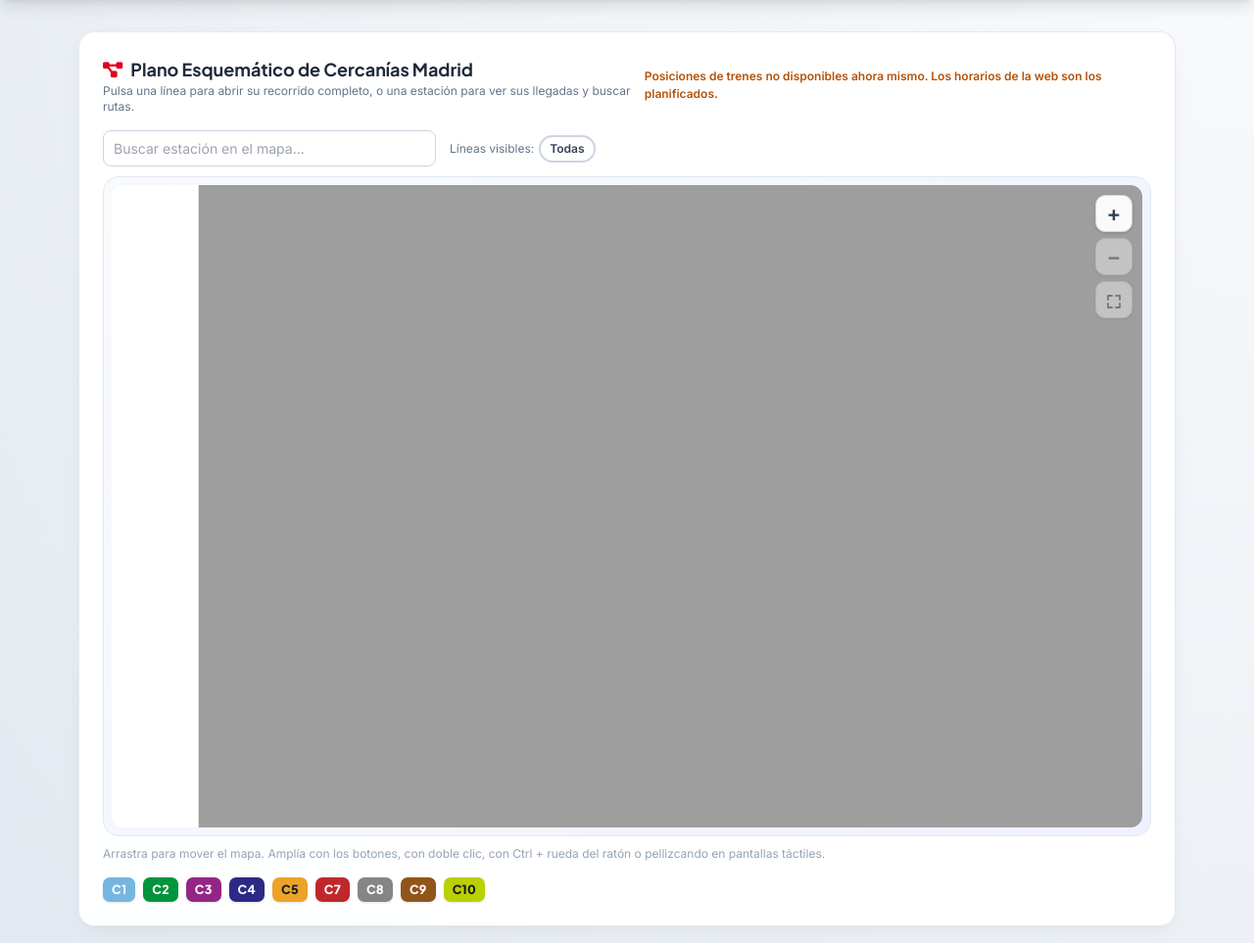
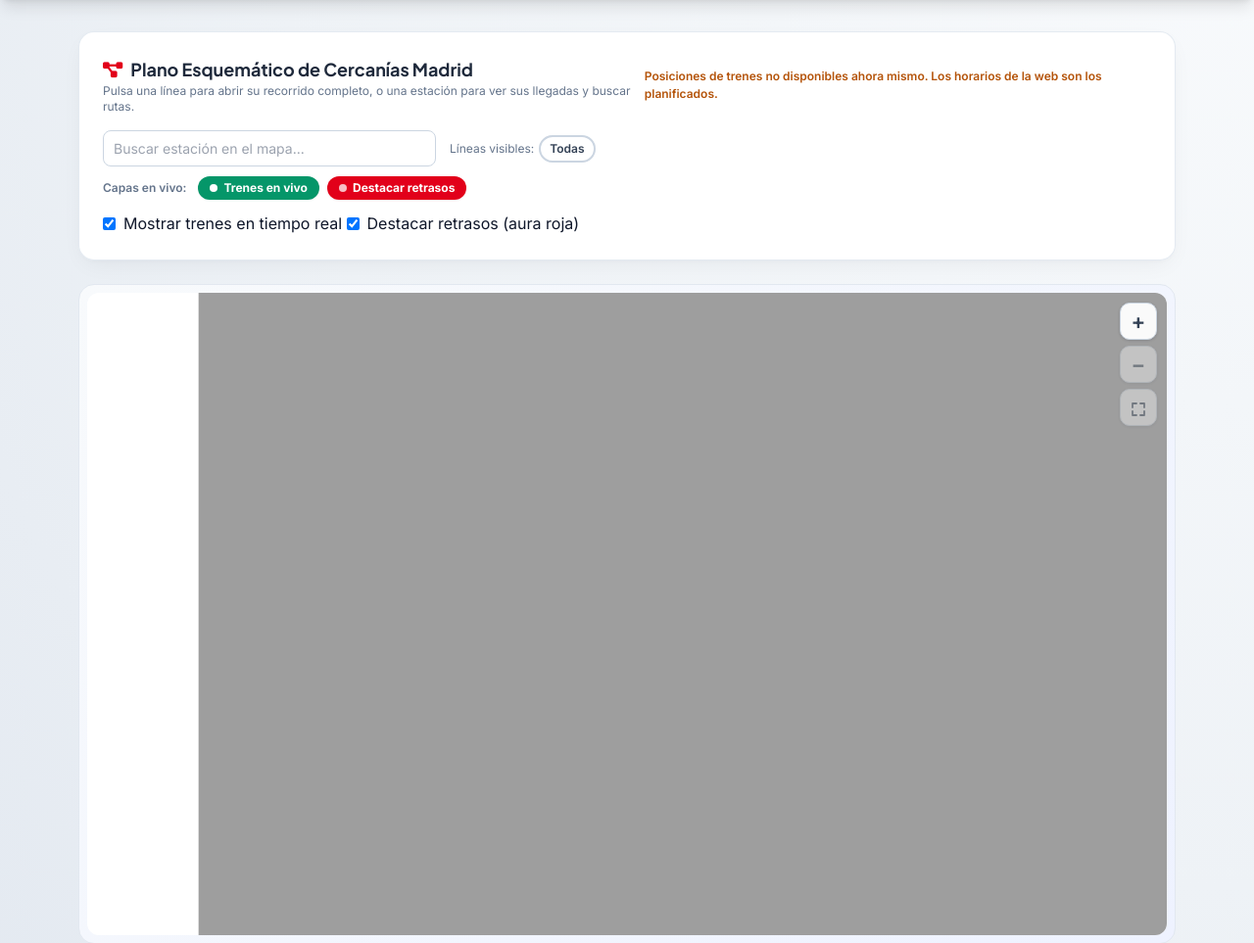
Before and after one commit to RENFE-IS-1/RENFE-IS-1, a Spring Boot app: page / in a window 1280 px wide, after a click on "Mapa de líneas". Shown: the part 85-1048 px from the top of the page at 98% size. Run offline with Spring Boot 4, Linux system fonts and the light colour scheme; data that the repository does not hold is empty; some libraries are stand-ins or nearby versions.

Commit message:
los iconos mejorados y toggle

```diff
--- a/files/backendAPI/src/main/java/com/backendapi/controlador/RutasController.java
+++ b/files/backendAPI/src/main/java/com/backendapi/controlador/RutasController.java
@@ -119,15 +119,29 @@ public class RutasController {
                 }
             }
 
+            int retrasoSegundos = 0;
+            if (!linea.isBlank()) {
+                try {
+                    List<Llegada> prox = consultaLlegadas.proximasLlegadas(estA, ahora(), 3, linea);
+                    for (Llegada l : prox) {
+                        if (l.retrasoMinutos() > 0) {
+                            retrasoSegundos = l.retrasoMinutos() * 60;
+                            break;
+                        }
+                    }
+                } catch (Exception ignored) {}
+            }
+
             java.util.Map<String, Object> item = new java.util.LinkedHashMap<>();
             item.put("tripId", tripId);
             item.put("linea", linea);
             item.put("destino", "");
-            item.put("retrasoSegundos", 0);
+            item.put("retrasoSegundos", retrasoSegundos);
             item.put("desde", estA.getId());
             item.put("hasta", hastaId);
             item.put("progreso", Math.round(progreso * 100.0) / 100.0);
             trenes.add(item);
+
         }
 
         java.time.Instant actualizado = !trenes.isEmpty() ? java.time.Instant.now() : null;
--- a/files/backendAPI/src/main/resources/static/index.html
+++ b/files/backendAPI/src/main/resources/static/index.html
@@ -125,13 +125,26 @@
             stroke: #E2001A;
             stroke-width: 2.2;
         }
-        @keyframes pulsoTrenVivo {
-            0% { r: 8; opacity: 0.55; }
-            100% { r: 17; opacity: 0; }
+		@keyframes pulsoTrenVivo {
+            0% { r: 8.5; opacity: 0.85; stroke-width: 3; }
+            100% { r: 19; opacity: 0; stroke-width: 0.5; }
         }
         .mapa-tren-pulso {
-            animation: pulsoTrenVivo 2.2s ease-out infinite;
+            animation: pulsoTrenVivo 4s ease-out infinite;
             pointer-events: none;
+        }
+.mapa-ocultar-trenes #mapa-capa-trenes {
+            display: none !important;
+        }
+        .mapa-ocultar-retrasos .mapa-tren-pulso {
+            display: none !important;
+        }
+        .mapa-ocultar-retrasos .mapa-tren-cuerpo {
+            fill: var(--color-linea) !important;
+            stroke: #ffffff !important;
+        }
+        .mapa-ocultar-retrasos .mapa-tren-texto {
+            fill: var(--texto-linea) !important;
         }
         .mapa-real-svg [data-estacion], .mapa-real-svg [data-estacion-nombre] { pointer-events: auto; cursor: pointer; }
         .mapa-real-svg [data-estacion-nombre]:hover text { fill: #E2001A; }
@@ -396,6 +409,28 @@
                     <datalist id="mapaListaEstaciones"></datalist>
                     <div id="mapaFiltros" class="mapa-filtros" role="group" aria-label="Líneas visibles en el mapa"></div>
                 </div>
+                <div class="flex flex-wrap items-center gap-2 mb-3">
+                <span class="text-xs font-semibold text-slate-500 mr-1">Capas en vivo:</span>
+                <button type="button" id="btnToggleTrenes" data-activo="true" onclick="alternarFiltroTrenes('trenes')"
+                        class="inline-flex items-center gap-1.5 px-3 py-1 rounded-full text-xs font-bold transition-all cursor-pointer bg-emerald-600 text-white shadow-sm">
+                    <span class="w-2 h-2 rounded-full bg-white"></span>
+                    <span>Trenes en vivo</span>
+                </button>
+                <button type="button" id="btnToggleRetrasos" data-activo="true" onclick="alternarFiltroTrenes('retrasos')"
+                        class="inline-flex items-center gap-1.5 px-3 py-1 rounded-full text-xs font-bold transition-all cursor-pointer bg-[#E2001A] text-white shadow-sm">
+                    <span class="w-2 h-2 rounded-full bg-white animate-pulse"></span>
+                    <span>Destacar retrasos</span>
+                </button>
+            </div>
+    <label class="inline-flex items-center gap-2 cursor-pointer select-none">
+        <input type="checkbox" id="toggleMostrarTrenes" checked onchange="aplicarFiltrosVisualesTrenes()" class="rounded text-red-600 focus:ring-red-500">
+        <span>Mostrar trenes en tiempo real</span>
+    </label>
+    <label class="inline-flex items-center gap-2 cursor-pointer select-none">
+        <input type="checkbox" id="toggleMostrarRetrasos" checked onchange="aplicarFiltrosVisualesTrenes()" class="rounded text-red-600 focus:ring-red-500">
+        <span>Destacar retrasos (aura roja)</span>
+    </label>
+</div>
                 <div class="schematic-map rounded-2xl border border-slate-200 p-2">
                     <div id="mapaLienzo" class="mapa-lienzo">
                         <div id="mapaSvg" role="region" aria-label="Mapa de Cercanías Madrid">
@@ -1719,6 +1754,33 @@
             return { x: a.x + (b.x - a.x) * t, y: a.y + (b.y - a.y) * t };
         }
 
+        function alternarFiltroTrenes(tipo) {
+            const btn = document.getElementById(tipo === 'trenes' ? 'btnToggleTrenes' : 'btnToggleRetrasos');
+            if (!btn) return;
+            const activo = btn.dataset.activo !== 'true';
+            btn.dataset.activo = String(activo);
+
+            if (tipo === 'trenes') {
+                btn.className = activo
+                    ? 'inline-flex items-center gap-1.5 px-3 py-1 rounded-full text-xs font-bold transition-all cursor-pointer bg-emerald-600 text-white shadow-sm'
+                    : 'inline-flex items-center gap-1.5 px-3 py-1 rounded-full text-xs font-bold transition-all cursor-pointer bg-white text-slate-500 border border-slate-300 hover:bg-slate-50';
+            } else {
+                btn.className = activo
+                    ? 'inline-flex items-center gap-1.5 px-3 py-1 rounded-full text-xs font-bold transition-all cursor-pointer bg-[#E2001A] text-white shadow-sm'
+                    : 'inline-flex items-center gap-1.5 px-3 py-1 rounded-full text-xs font-bold transition-all cursor-pointer bg-white text-slate-500 border border-slate-300 hover:bg-slate-50';
+            }
+            aplicarFiltrosVisualesTrenes();
+        }
+
+        function aplicarFiltrosVisualesTrenes() {
+            const svg = mapaVista.svg;
+            if (!svg) return;
+            const verTrenes = document.getElementById('btnToggleTrenes')?.dataset.activo !== 'false';
+            const verRetrasos = document.getElementById('btnToggleRetrasos')?.dataset.activo !== 'false';
+            svg.classList.toggle('mapa-ocultar-trenes', !verTrenes);
+            svg.classList.toggle('mapa-ocultar-retrasos', !verRetrasos);
+        }
+
         function pintarTrenesMapa(trenes, estado) {
             const v = mapaVista;
             if (!v.svg) return 0;
@@ -1744,24 +1806,33 @@
                 if (v.ocultas.has(linea)) g.style.display = 'none';
 
                 const retraso = Math.round((tren.retrasoSegundos || 0) / 60);
+                const tieneRetraso = retraso > 0;
+
                 const titulo = document.createElementNS(SVG_NS, 'title');
-                titulo.textContent = `Tren ${tren.linea || ''}${tren.destino ? ' → ' + tren.destino : ''}${retraso > 0 ? ` · +${retraso} min` : ' · En servicio'}`;
+                titulo.textContent = `Tren ${tren.linea || ''}${tren.destino ? ' → ' + tren.destino : ''}${tieneRetraso ? ` · Retraso: +${retraso} min` : ' · En hora'}`;
                 g.appendChild(titulo);
 
-                const pulso = (idx % 3 === 0)
-                    ? `<circle cx="0" cy="0" r="8" fill="${color}" class="mapa-tren-pulso"/>`
+                const pulso = tieneRetraso
+                    ? `<circle cx="0" cy="0" r="8.5" fill="rgba(226, 0, 26, 0.35)" stroke="#E2001A" stroke-width="2" class="mapa-tren-pulso"/>`
                     : '';
 
+                const colorFondo = tieneRetraso ? color : '#16a34a';
+                const colorBorde = tieneRetraso ? '#E2001A' : '#ffffff';
+                const colorTexto = (tieneRetraso && ['C5', 'C10'].includes(linea)) ? '#111827' : '#ffffff';
+                const textoLineaOriginal = ['C5', 'C10'].includes(linea) ? '#111827' : '#ffffff';
+
                 const etiqueta = linea
-                    ? `<rect class="mapa-tren-cuerpo" x="-11" y="-7.5" width="22" height="15" rx="7.5" fill="${color}" stroke="#ffffff" stroke-width="1.8"/>` +
-                      `<text x="0" y="3" text-anchor="middle" font-size="8.2" font-weight="800" font-family="Plus Jakarta Sans, Inter, sans-serif" fill="${textoOscuro ? '#111827' : '#ffffff'}">${escaparHtml(linea)}</text>`
-                    : `<circle class="mapa-tren-cuerpo" cx="0" cy="0" r="6.5" fill="#0f172a" stroke="#ffffff" stroke-width="1.8"/>` +
+                    ? `<rect class="mapa-tren-cuerpo" style="--color-linea: ${color};" data-retraso="${tieneRetraso}" x="-11" y="-7.5" width="22" height="15" rx="7.5" fill="${colorFondo}" stroke="${colorBorde}" stroke-width="1.8"/>` +
+                      `<text class="mapa-tren-texto" style="--texto-linea: ${textoLineaOriginal};" x="0" y="3" text-anchor="middle" font-size="8.2" font-weight="800" font-family="Plus Jakarta Sans, Inter, sans-serif" fill="${colorTexto}">${escaparHtml(linea)}</text>`
+                    : `<circle class="mapa-tren-cuerpo" style="--color-linea: #0f172a;" data-retraso="${tieneRetraso}" cx="0" cy="0" r="6.5" fill="${tieneRetraso ? '#E2001A' : '#16a34a'}" stroke="#ffffff" stroke-width="1.8"/>` +
                       `<circle cx="0" cy="0" r="2.2" fill="#ffffff"/>`;
 
                 g.insertAdjacentHTML('beforeend', pulso + etiqueta);
                 capa.appendChild(g);
                 situados++;
             });
+
+            aplicarFiltrosVisualesTrenes();
 
             capa.classList.toggle('mapa-trenes-obsoletos', !!estado?.obsoleto);
             const texto = document.getElementById('mapaEstadoTrenes');
```
